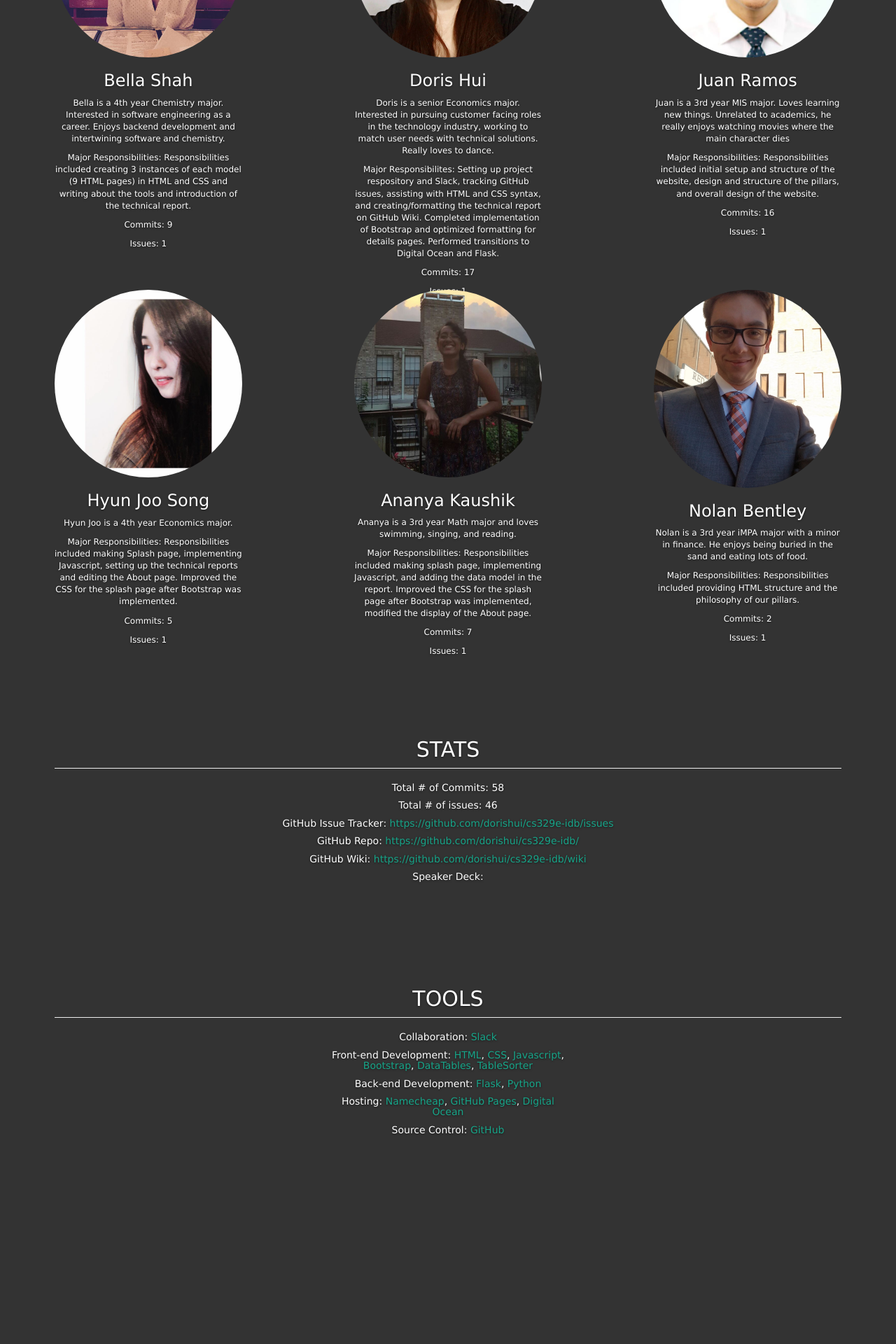
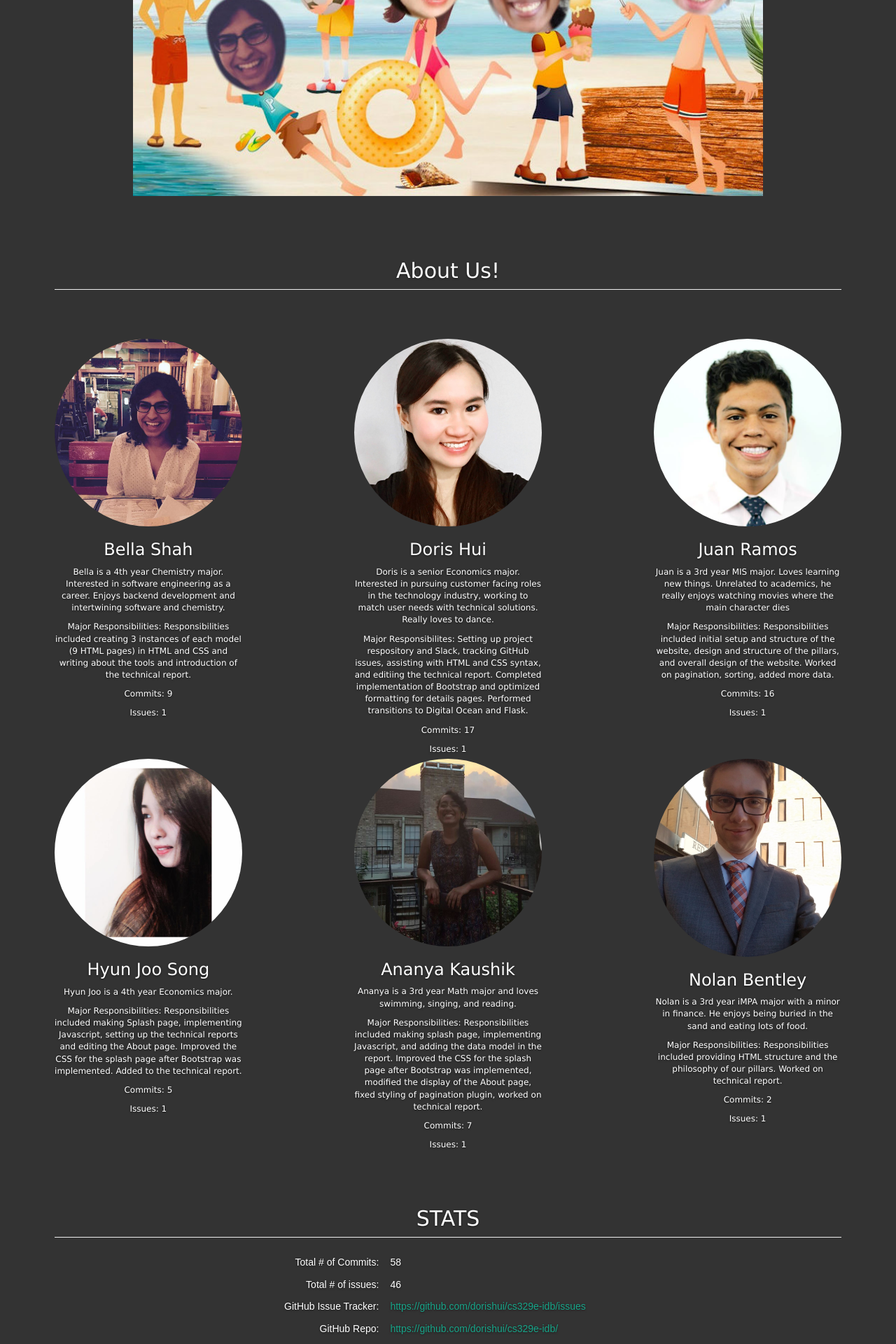
Before and after one commit to dorishui/cs329e-idb, a Flask app: page /about in a window 1280 px wide. Shown: the part 600-2520 px from the top of the page at 70% size. Before the commit the page ends 2220 px from the top, so only its background shows below. Run offline with Flask 2, Linux system fonts and the light colour scheme; some libraries are stand-ins or nearby versions.

Commit message:
About page, fixes #42

```diff
--- a/static/css/style.css
+++ b/static/css/style.css
@@ -264,7 +264,7 @@ tr:nth-child(even) {
   min-height: 1px;
   padding-right: 80px;
   padding-left: 80px;
-  padding-bottom: 100px;
+  padding-bottom: 50px;
   font-size:12px;
 }
 
@@ -323,7 +323,19 @@ div.dataTables_paginate, .dataTables_wrapper, .paging_full_numbers, .paginate_bu
   background-color: rgba(255,255,255,.75);
 }
 
-.about_info {
-  margin: auto;
-  width: 30%;
+.noBorder {
+    border:none !important;
+    width: 50%;
 }
+
+.noColor {
+  background-color: #333 !important;
+}
+
+.td1 {
+  text-align: right;
+}
+
+.td2 {
+  text-align: left;
+}
--- a/templates/about.html
+++ b/templates/about.html
@@ -32,13 +32,17 @@
 
         <div class="row">
             <div class="col-lg-12">
+                <h2 class="page-header">Team</h2>
+                <img src="static/images/sixonthebeach.jpg" alt="Six on the Beach" width="80%" id = "picture">
+            </div>
+            <div class="col-lg-12">
                 <h2 class="page-header">About Us!</h2>
             </div>
             <div class="col-lg-4 col-sm-6 text-center">
                 <img class="img-circle img-responsive img-center" src="static/images/Bella.jpg" alt="Bella" id = "picture">
                 <h3>Bella Shah</h3>
                 <p>Bella is a 4th year Chemistry major. Interested in software engineering as a career. Enjoys backend development and intertwining software and chemistry.</p>
-                <p>Major Responsibilities: Responsibilities included creating 3 instances of each model (9 HTML pages) in HTML and CSS and writing about the tools and introduction of the technical report.</p>
+                <p>Major Responsibilities: Responsibilities included creating 3 instances of each model (9 HTML pages) in HTML and CSS and writing about the tools and introduction of the technical report. </p>
                 <p> Commits: 9</p>
                 <p> Issues: 1 </p>
             </div>
@@ -46,7 +50,7 @@
                 <img class="img-circle img-responsive img-center" src="static/images/Doris.jpg" alt="Doris" id = "picture">
                 <h3>Doris Hui</h3>
                 <p>Doris is a senior Economics major. Interested in pursuing customer facing roles in the technology industry, working to match user needs with technical solutions. Really loves to dance.</p>
-                <p>Major Responsibilites: Setting up project respository and Slack, tracking GitHub issues, assisting with HTML and CSS syntax, and creating/formatting the technical report on GitHub Wiki. Completed implementation of Bootstrap and optimized formatting for details pages. Performed transitions to Digital Ocean and Flask.</p>
+                <p>Major Responsibilites: Setting up project respository and Slack, tracking GitHub issues, assisting with HTML and CSS syntax, and editiing the technical report. Completed implementation of Bootstrap and optimized formatting for details pages. Performed transitions to Digital Ocean and Flask.</p>
                 <p> Commits: 17</p>
                 <p> Issues: 1 </p>
             </div>
@@ -54,7 +58,7 @@
                 <img class="img-circle img-responsive img-center" src="static/images/Juan.jpg" alt="Juan" id = "picture">
                 <h3>Juan Ramos</h3>
                 <p>Juan is a 3rd year MIS major. Loves learning new things. Unrelated to academics, he really enjoys watching movies where the main character dies</p>
-                <p>Major Responsibilities: Responsibilities included initial setup and structure of the website, design and structure of the pillars, and overall design of the website.</p>
+                <p>Major Responsibilities: Responsibilities included initial setup and structure of the website, design and structure of the pillars, and overall design of the website. Worked on pagination, sorting, added more data. </p>
                 <p> Commits: 16</p>
                 <p> Issues: 1 </p>
             </div>
@@ -62,7 +66,7 @@
                 <img class="img-circle img-responsive img-center" src="static/images/Hyunjoo.jpg" alt="Hyunjoo" id = "picture">
                 <h3>Hyun Joo Song</h3>
                 <p>Hyun Joo is a 4th year Economics major. </p>
-                <p>Major Responsibilities: Responsibilities included making Splash page, implementing Javascript, setting up the technical reports and editing the About page. Improved the CSS for the splash page after Bootstrap was implemented.</p>
+                <p>Major Responsibilities: Responsibilities included making Splash page, implementing Javascript, setting up the technical reports and editing the About page. Improved the CSS for the splash page after Bootstrap was implemented. Added to the technical report. </p>
                 <p> Commits: 5</p>
                 <p> Issues: 1 </p>
             </div>
@@ -70,7 +74,7 @@
                 <img class="img-circle img-responsive img-center" src="static/images/Ananya.jpg" alt="Ananya" id = "picture">
                 <h3>Ananya Kaushik</h3>
                 <p>Ananya is a 3rd year Math major and loves swimming, singing, and reading.</p>
-                <p>Major Responsibilities: Responsibilities included making splash page, implementing Javascript, and adding the data model in the report. Improved the CSS for the splash page after Bootstrap was implemented, modified the display of the About page. </p>
+                <p>Major Responsibilities: Responsibilities included making splash page, implementing Javascript, and adding the data model in the report. Improved the CSS for the splash page after Bootstrap was implemented, modified the display of the About page, fixed styling of pagination plugin, worked on technical report. </p>
                 <p> Commits: 7</p>
                 <p> Issues: 1 </p>
             </div>
@@ -78,7 +82,7 @@
                 <img class="img-circle img-responsive img-center" src="static/images/Nolan.jpg" alt="Nolan" id = "picture">
                 <h3>Nolan Bentley</h3>
                 <p>Nolan is a 3rd year iMPA major with a minor in finance. He enjoys being buried in the sand and eating lots of food.</p>
-                <p>Major Responsibilities: Responsibilities included providing HTML structure and the philosophy of our pillars.</p>
+                <p>Major Responsibilities: Responsibilities included providing HTML structure and the philosophy of our pillars. Worked on technical report. </p>
                 <p> Commits: 2</p>
                 <p> Issues: 1 </p>
             </div>
@@ -88,25 +92,28 @@
 		<div class="row">
 			<div class="col-lg-12">
 				<h2 class="page-header">STATS</h2>
-					<h5><p>Total # of Commits: 58</p>
-						<p>Total # of issues: 46</p>
-						<p>GitHub Issue Tracker: <a href="https://github.com/dorishui/cs329e-idb/issues">https://github.com/dorishui/cs329e-idb/issues</a></p>
-						<p>GitHub Repo: <a href="https://github.com/dorishui/cs329e-idb/">https://github.com/dorishui/cs329e-idb/</a></p>
-						<p>GitHub Wiki: <a href="https://github.com/dorishui/cs329e-idb/wiki">https://github.com/dorishui/cs329e-idb/wiki</a></p>
-                        <p>Speaker Deck:</p>
-                    <h5>
-			</div>
-		</div>
+					<h5> <table class="noBorder">
+                        <tr class="noColor"> <td class="td1">Total # of Commits:</td><td class="td2">58</td></tr>
+                        <tr class="noColor"><td class="td1">Total # of issues:</td><td class="td2">46</td></tr>
+						<tr class="noColor"><td class="td1">GitHub Issue Tracker:</td><td class="td2"> <a href="https://github.com/dorishui/cs329e-idb/issues">https://github.com/dorishui/cs329e-idb/issues</a></td></tr>
+                        <tr class="noColor"><td class="td1">GitHub Repo:</td><td class="td2"> <a href="https://github.com/dorishui/cs329e-idb/">https://github.com/dorishui/cs329e-idb/</a></td></tr>
+                        <tr class="noColor"><td class="td1">GitHub Wiki:</td><td class="td2"> <a href="https://github.com/dorishui/cs329e-idb/wiki">https://github.com/dorishui/cs329e-idb/wiki</a></td></tr>
+                        <tr class="noColor"><td class="td1">Speaker Deck:</td><td class="td2"></td></tr></table>
+                    </h5>
+            </div>
+        </div>
 
         <div class="row">
             <div class="col-lg-12">
                 <h2 class="page-header">TOOLS</h2>
-                    <h5 class="about_info"><p>Collaboration: <a href="http://www.slack.com/">Slack</a></p>
-                        <p>Front-end Development: <a href="http://www.w3schools.com/html/html_intro.asp">HTML</a>, <a href="http://www.w3schools.com/css/css_intro.asp">CSS</a>, <a href="http://www.w3schools.com/js/js_intro.asp">Javascript</a>, <a href="http://getbootstrap.com/">Bootstrap</a>, <a href="https://datatables.net/">DataTables</a>, <a href="http://tablesorter.com/docs/">TableSorter</a></p>
-                        <p>Back-end Development: <a href="http://flask.pocoo.org/">Flask</a>, <a href="https://www.python.org/">Python</a></p>
-                        <p>Hosting: <a href="https://www.namecheap.com/">Namecheap</a>, <a href="https://pages.github.com/">GitHub Pages</a>, <a href="https://www.digitalocean.com/">Digital Ocean</a></p>
-                        <p>Source Control: <a href="www.github.com/">GitHub</a></p>
-                    <h5>
+                    <h5> <table class="noBorder">
+                    <tr class="noColor"> <td class="td1">Collaboration: </td><td class="td2"><a href="http://www.slack.com/">Slack</a></td> </tr>
+                        <tr class="noColor"><td class="td1">Front-end Development: </td><td class="td2"><a href="http://www.w3schools.com/html/html_intro.asp">HTML</a>, <a href="http://www.w3schools.com/css/css_intro.asp">CSS</a>, <a href="http://www.w3schools.com/js/js_intro.asp">Javascript</a>, <a href="http://getbootstrap.com/">Bootstrap</a>, <a href="https://datatables.net/">DataTables</a>, <a href="http://tablesorter.com/docs/">TableSorter</a></td></tr>
+                        <tr class="noColor"><td class="td1">Back-end Development: </td><td class="td2"><a href="http://flask.pocoo.org/">Flask</a>, <a href="https://www.python.org/">Python</a></td></tr>
+                        <tr class="noColor"> <td class="td1">Hosting: </td><td class="td2"><a href="https://www.namecheap.com/">Namecheap</a>, <a href="https://pages.github.com/">GitHub Pages</a>, <a href="https://www.digitalocean.com/">Digital Ocean</a></td></tr>
+                        <tr class="noColor"> <td class="td1">Source Control: </td><td  class="td2"><a href="www.github.com/">GitHub</a></td></tr>
+                        </table>
+                    </h5>
             </div>
         </div>
 
```
Also changed, not shown: static/images/sixonthebeach.jpg (added).
